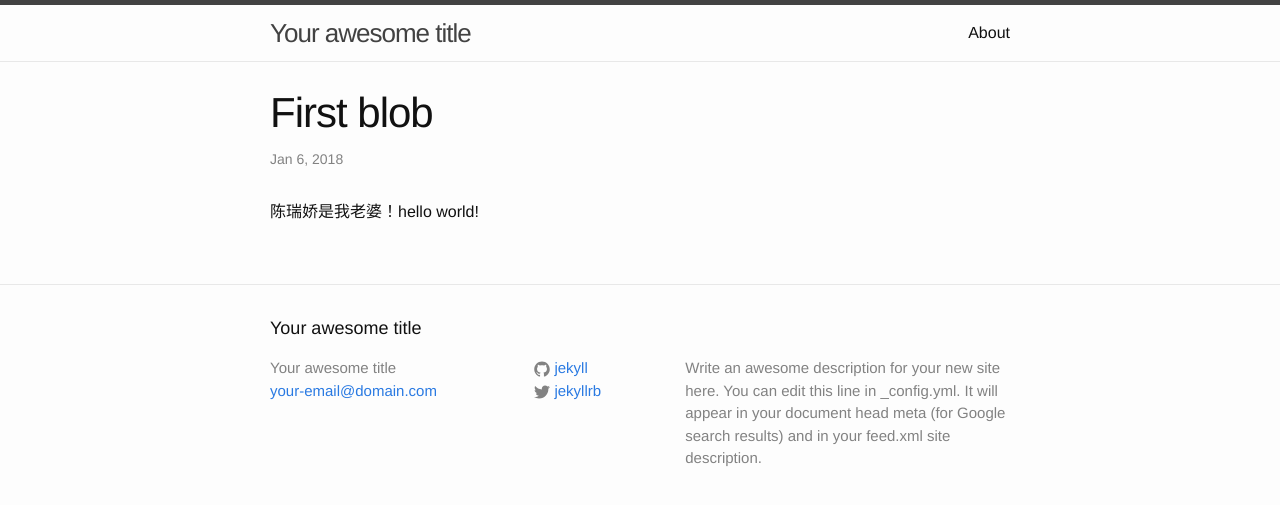
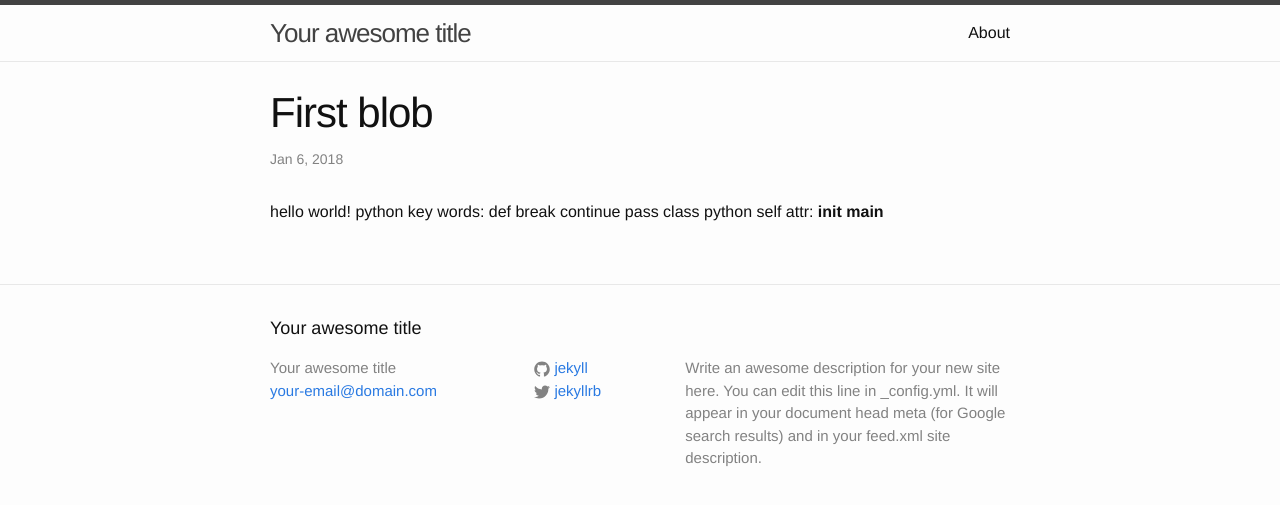
Before and after one commit to wangmingliang1990/wangmingliang1990.github.io, a Jekyll site: the page built from _posts/2018-01-06-first blob.markdown, in a window 1280 px wide. Shown: the top 505 px of the page. Built offline with Jekyll 4.4.1, drawn with Linux system fonts in a browser that asks for light colours; our own code applies the rules of GitHub Pages for plain Markdown files.

Commit message:
Update 2018-01-06-first blob.markdown

```diff
--- a/_posts/2018-01-06-first blob.markdown
+++ b/_posts/2018-01-06-first blob.markdown
@@ -1 +1,5 @@
-陈瑞娇是我老婆！hello world!
+hello world!
+python key words:
+def break continue pass class
+python self attr:
+__init__ __main__
```
